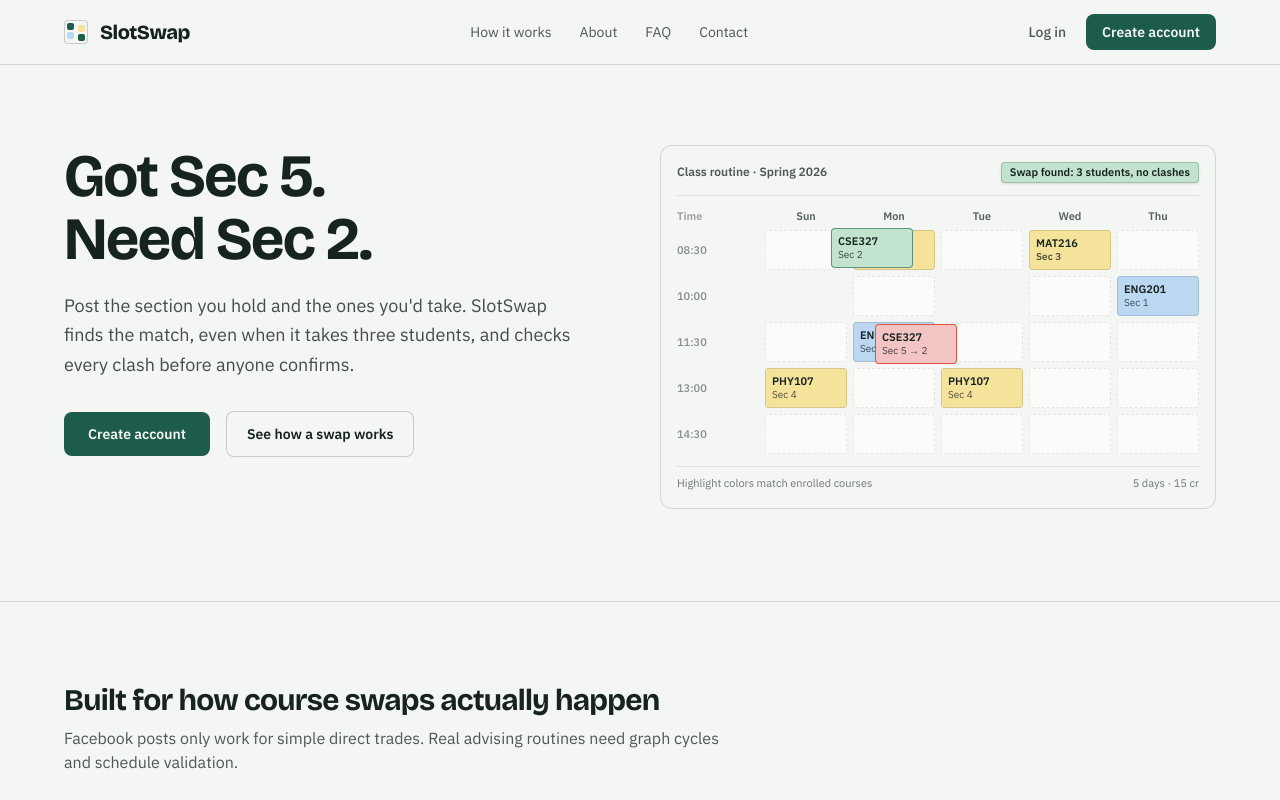
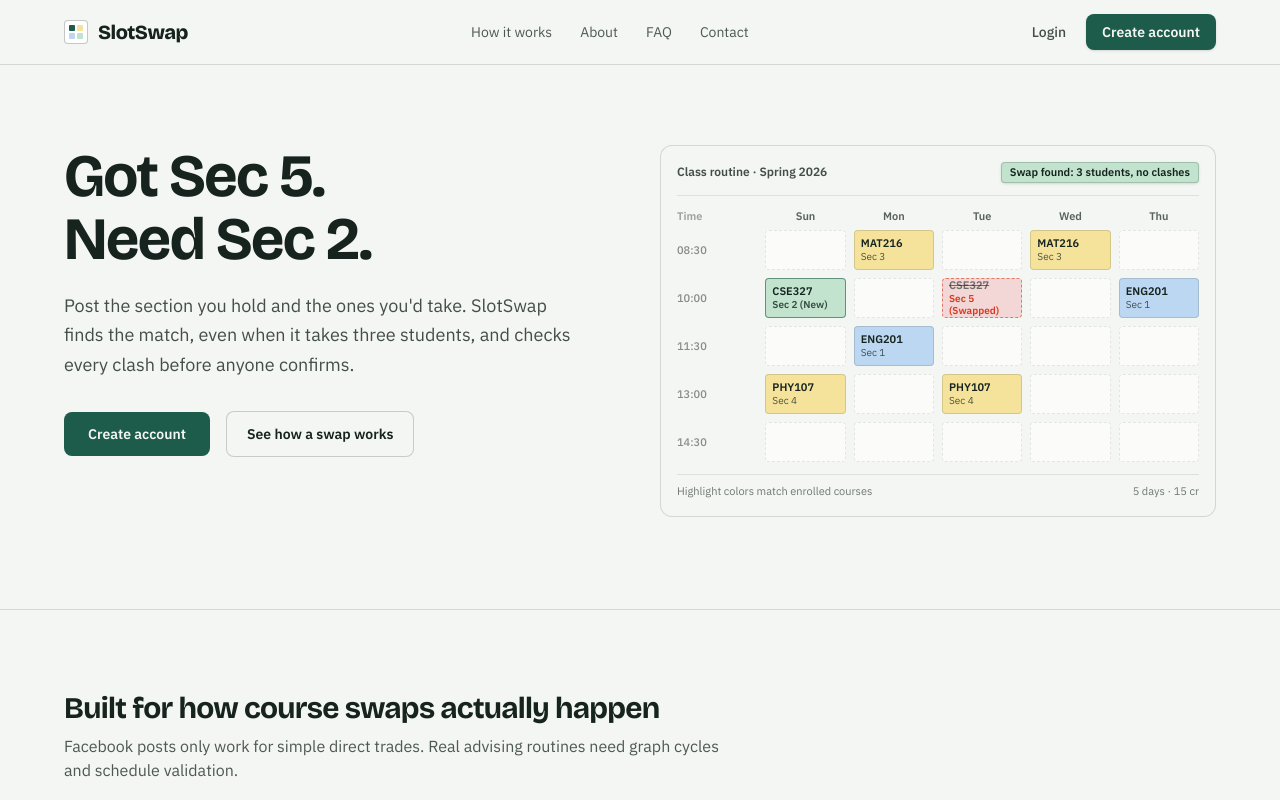
Before and after one commit to Mahi2132643/slotswap, a Next.js app: page / in a window 1280 px wide. Shown: the top 800 px of the page. Built offline with nearby package versions, Linux system fonts and the light colour scheme.

Commit message:
fix: resolve navbar button contrast and logo glyph alignment

```diff
--- a/src/app/globals.css
+++ b/src/app/globals.css
@@ -1,38 +1,16 @@
 @import "tailwindcss";
 
-:root {
-  /* Routine Sheet Design Tokens */
-  --paper: #F4F6F3;
-  --ink: #16231F;
-  --pine: #1D5B4A;
-  --pine-hover: #164639;
+@theme {
+  --color-paper: #F4F6F3;
+  --color-ink: #16231F;
+  --color-pine: #1D5B4A;
+  --color-pine-hover: #164639;
 
-  --marker-blue: #BCD7F2;
-  --marker-yellow: #F5E39B;
-  --marker-pink: #F2C4C4;
-  --marker-mint: #C2E4CE;
-  --signal: #D9381E;
-
-  /* Structure */
-  --border-line: rgba(22, 35, 31, 0.15);
-  --border-line-subtle: rgba(22, 35, 31, 0.08);
-
-  /* Radius hierarchy */
-  --radius-block: 4px;
-  --radius-btn: 8px;
-  --radius-panel: 12px;
-}
-
-@theme inline {
-  --color-paper: var(--paper);
-  --color-ink: var(--ink);
-  --color-pine: var(--pine);
-  --color-pine-hover: var(--pine-hover);
-  --color-marker-blue: var(--marker-blue);
-  --color-marker-yellow: var(--marker-yellow);
-  --color-marker-pink: var(--marker-pink);
-  --color-marker-mint: var(--marker-mint);
-  --color-signal: var(--signal);
+  --color-marker-blue: #BCD7F2;
+  --color-marker-yellow: #F5E39B;
+  --color-marker-pink: #F2C4C4;
+  --color-marker-mint: #C2E4CE;
+  --color-signal: #D9381E;
 
   --font-heading: var(--font-bricolage), system-ui, sans-serif;
   --font-body: var(--font-plex), var(--font-hind), system-ui, sans-serif;
@@ -40,13 +18,13 @@
 
 html {
   scroll-behavior: smooth;
-  background-color: var(--paper);
-  color: var(--ink);
+  background-color: #F4F6F3;
+  color: #16231F;
 }
 
 body {
-  background-color: var(--paper);
-  color: var(--ink);
+  background-color: #F4F6F3;
+  color: #16231F;
   font-family: var(--font-body);
   line-height: 1.5;
   -webkit-font-smoothing: antialiased;
@@ -54,7 +32,7 @@ body {
 
 h1, h2, h3, h4, h5, h6 {
   font-family: var(--font-heading);
-  color: var(--ink);
+  color: #16231F;
   letter-spacing: -0.025em;
   font-weight: 700;
   text-wrap: balance;
@@ -67,68 +45,36 @@ h1, h2, h3, h4, h5, h6 {
 
 /* Accessible focus ring */
 *:focus-visible {
-  outline: 2px solid var(--pine);
+  outline: 2px solid #1D5B4A;
   outline-offset: 2px;
 }
+
+/* Routine grid specific classes for safety against CSS purging */
+.bg-paper { background-color: #F4F6F3; }
+.bg-ink { background-color: #16231F; }
+.bg-pine { background-color: #1D5B4A; }
+.hover\:bg-pine-hover:hover { background-color: #164639; }
+.bg-marker-blue { background-color: #BCD7F2; }
+.bg-marker-yellow { background-color: #F5E39B; }
+.bg-marker-pink { background-color: #F2C4C4; }
+.bg-marker-mint { background-color: #C2E4CE; }
+.bg-signal { background-color: #D9381E; }
+
+.text-paper { color: #F4F6F3; }
+.text-ink { color: #16231F; }
+.text-pine { color: #1D5B4A; }
+.text-signal { color: #D9381E; }
+
+.border-ink\/15 { border-color: rgba(22, 35, 31, 0.15); }
+.border-ink\/20 { border-color: rgba(22, 35, 31, 0.20); }
+.border-ink\/10 { border-color: rgba(22, 35, 31, 0.10); }
 
 /* Swap animation for routine grid on homepage */
 @keyframes swap-move-a {
   0% {
     transform: translate(0, 0);
   }
-  40% {
-    transform: translate(0, -6px) scale(1.02);
-  }
   100% {
-    transform: translate(110px, 48px);
+    transform: translate(0, 0);
   }
 }
-
-@keyframes swap-move-b {
-  0% {
-    transform: translate(0, 0);
-  }
-  40% {
-    transform: translate(0, 6px) scale(0.98);
-  }
-  100% {
-    transform: translate(-110px, -48px);
-  }
-}
-
-@keyframes chip-fade-in {
-  0% {
-    opacity: 0;
-    transform: translateY(6px);
-  }
-  100% {
-    opacity: 1;
-    transform: translateY(0);
-  }
-}
-
-@media (prefers-reduced-motion: no-preference) {
-  .animate-swap-a {
-    animation: swap-move-a 900ms ease-in-out 400ms forwards;
-  }
-  .animate-swap-b {
-    animation: swap-move-b 900ms ease-in-out 400ms forwards;
-  }
-  .animate-chip {
-    opacity: 0;
-    animation: chip-fade-in 400ms ease-out 1350ms forwards;
-  }
-}
-
-@media (prefers-reduced-motion: reduce) {
-  .animate-swap-a {
-    transform: translate(110px, 48px);
-  }
-  .animate-swap-b {
-    transform: translate(-110px, -48px);
-  }
-  .animate-chip {
-    opacity: 1;
-    transform: none;
-  }
-}
--- a/src/components/public/HeroRoutineGrid.tsx
+++ b/src/components/public/HeroRoutineGrid.tsx
@@ -3,21 +3,20 @@ import React from "react";
 export function HeroRoutineGrid() {
   return (
     <div className="w-full overflow-x-auto pb-3">
-      <div className="min-w-[480px] bg-paper border border-ink/15 rounded-[12px] p-4 text-ink select-none relative">
+      <div className="min-w-[480px] bg-[#F4F6F3] border border-[#16231F]/15 rounded-[12px] p-4 text-[#16231F] select-none">
         {/* Header meta bar */}
-        <div className="flex items-center justify-between pb-3 mb-3 border-b border-ink/10 text-xs">
-          <span className="font-semibold text-ink/75">
+        <div className="flex items-center justify-between pb-3 mb-3 border-b border-[#16231F]/10 text-xs">
+          <span className="font-semibold text-[#16231F]/80">
             Class routine · Spring 2026
           </span>
-          {/* Animated floating chip */}
-          <span className="animate-chip text-[11px] font-semibold bg-marker-mint text-ink border border-ink/20 px-2 py-0.5 rounded-[4px] shadow-sm">
+          <span className="text-[11px] font-semibold bg-[#C2E4CE] text-[#16231F] border border-[#16231F]/20 px-2 py-0.5 rounded-[4px] shadow-sm">
             Swap found: 3 students, no clashes
           </span>
         </div>
 
         {/* Days Header */}
-        <div className="grid grid-cols-6 gap-1.5 text-center text-[11px] font-semibold text-ink/70 pb-1.5">
-          <div className="text-left text-ink/40">Time</div>
+        <div className="grid grid-cols-6 gap-2 text-center text-[11px] font-semibold text-[#16231F]/70 pb-1.5">
+          <div className="text-left text-[#16231F]/40">Time</div>
           <div>Sun</div>
           <div>Mon</div>
           <div>Tue</div>
@@ -26,85 +25,85 @@ export function HeroRoutineGrid() {
         </div>
 
         {/* Routine Slots */}
-        <div className="space-y-1.5 text-xs">
+        <div className="space-y-2 text-xs">
           {/* 08:30 */}
-          <div className="grid grid-cols-6 gap-1.5 items-center">
-            <div className="text-[11px] font-medium text-ink/50 tabular-nums">08:30</div>
-            <div className="bg-white/60 border border-dashed border-ink/10 rounded-[4px] h-10" />
-            <div className="bg-marker-yellow text-ink font-semibold rounded-[4px] h-10 flex flex-col justify-center px-1.5 border border-ink/15 leading-tight">
+          <div className="grid grid-cols-6 gap-2 items-center">
+            <div className="text-[11px] font-medium text-[#16231F]/50 tabular-nums">08:30</div>
+            <div className="bg-white/60 border border-dashed border-[#16231F]/10 rounded-[4px] h-10" />
+            <div className="bg-[#F5E39B] text-[#16231F] rounded-[4px] h-10 flex flex-col justify-center px-1.5 border border-[#16231F]/15 leading-tight">
               <span className="font-bold text-[11px]">MAT216</span>
-              <span className="text-[10px] text-ink/75 tabular-nums">Sec 3</span>
+              <span className="text-[10px] text-[#16231F]/75 tabular-nums">Sec 3</span>
             </div>
-            <div className="bg-white/60 border border-dashed border-ink/10 rounded-[4px] h-10" />
-            <div className="bg-marker-yellow text-ink font-semibold rounded-[4px] h-10 flex flex-col justify-center px-1.5 border border-ink/15 leading-tight">
+            <div className="bg-white/60 border border-dashed border-[#16231F]/10 rounded-[4px] h-10" />
+            <div className="bg-[#F5E39B] text-[#16231F] rounded-[4px] h-10 flex flex-col justify-center px-1.5 border border-[#16231F]/15 leading-tight">
               <span className="font-bold text-[11px]">MAT216</span>
-              <span className="text-[10px] text-ink/75 tabular-nums">Sec 3</span>
+              <span className="text-[10px] text-[#16231F]/75 tabular-nums">Sec 3</span>
             </div>
-            <div className="bg-white/60 border border-dashed border-ink/10 rounded-[4px] h-10" />
+            <div className="bg-white/60 border border-dashed border-[#16231F]/10 rounded-[4px] h-10" />
           </div>
 
-          {/* 10:00 - Swap Row */}
-          <div className="grid grid-cols-6 gap-1.5 items-center relative">
-            <div className="text-[11px] font-medium text-ink/50 tabular-nums">10:00</div>
-            {/* Block A: CSE327 Sec 5 (swapping out) */}
-            <div className="animate-swap-a bg-marker-pink text-ink rounded-[4px] h-10 flex flex-col justify-center px-1.5 border border-signal/80 leading-tight z-10">
+          {/* 10:00 - Swapped Course Row */}
+          <div className="grid grid-cols-6 gap-2 items-center">
+            <div className="text-[11px] font-medium text-[#16231F]/50 tabular-nums">10:00</div>
+            {/* Target Section 2 matched */}
+            <div className="bg-[#C2E4CE] text-[#16231F] rounded-[4px] h-10 flex flex-col justify-center px-1.5 border border-[#1D5B4A]/60 leading-tight">
               <span className="font-bold text-[11px]">CSE327</span>
-              <span className="text-[10px] text-ink/80 tabular-nums">Sec 5 → 2</span>
+              <span className="text-[10px] text-[#16231F]/80 tabular-nums font-semibold">Sec 2 (New)</span>
             </div>
-            <div className="bg-white/60 border border-dashed border-ink/10 rounded-[4px] h-10" />
-            {/* Block B: Target Sec 2 swapping in */}
-            <div className="animate-swap-b bg-marker-mint text-ink rounded-[4px] h-10 flex flex-col justify-center px-1.5 border border-pine/60 leading-tight z-10">
-              <span className="font-bold text-[11px]">CSE327</span>
-              <span className="text-[10px] text-ink/80 tabular-nums">Sec 2</span>
+            <div className="bg-white/60 border border-dashed border-[#16231F]/10 rounded-[4px] h-10" />
+            {/* Previous Section 5 successfully given away */}
+            <div className="bg-[#F2C4C4]/60 text-[#16231F] rounded-[4px] h-10 flex flex-col justify-center px-1.5 border border-dashed border-[#D9381E]/60 leading-tight">
+              <span className="font-bold text-[11px] line-through text-[#16231F]/60">CSE327</span>
+              <span className="text-[10px] text-[#D9381E] tabular-nums font-semibold">Sec 5 (Swapped)</span>
             </div>
-            <div className="bg-white/60 border border-dashed border-ink/10 rounded-[4px] h-10" />
-            <div className="bg-marker-blue text-ink rounded-[4px] h-10 flex flex-col justify-center px-1.5 border border-ink/15 leading-tight">
+            <div className="bg-white/60 border border-dashed border-[#16231F]/10 rounded-[4px] h-10" />
+            <div className="bg-[#BCD7F2] text-[#16231F] rounded-[4px] h-10 flex flex-col justify-center px-1.5 border border-[#16231F]/15 leading-tight">
               <span className="font-bold text-[11px]">ENG201</span>
-              <span className="text-[10px] text-ink/75 tabular-nums">Sec 1</span>
+              <span className="text-[10px] text-[#16231F]/75 tabular-nums">Sec 1</span>
             </div>
           </div>
 
           {/* 11:30 */}
-          <div className="grid grid-cols-6 gap-1.5 items-center">
-            <div className="text-[11px] font-medium text-ink/50 tabular-nums">11:30</div>
-            <div className="bg-white/60 border border-dashed border-ink/10 rounded-[4px] h-10" />
-            <div className="bg-marker-blue text-ink rounded-[4px] h-10 flex flex-col justify-center px-1.5 border border-ink/15 leading-tight">
+          <div className="grid grid-cols-6 gap-2 items-center">
+            <div className="text-[11px] font-medium text-[#16231F]/50 tabular-nums">11:30</div>
+            <div className="bg-white/60 border border-dashed border-[#16231F]/10 rounded-[4px] h-10" />
+            <div className="bg-[#BCD7F2] text-[#16231F] rounded-[4px] h-10 flex flex-col justify-center px-1.5 border border-[#16231F]/15 leading-tight">
               <span className="font-bold text-[11px]">ENG201</span>
-              <span className="text-[10px] text-ink/75 tabular-nums">Sec 1</span>
+              <span className="text-[10px] text-[#16231F]/75 tabular-nums">Sec 1</span>
             </div>
-            <div className="bg-white/60 border border-dashed border-ink/10 rounded-[4px] h-10" />
-            <div className="bg-white/60 border border-dashed border-ink/10 rounded-[4px] h-10" />
-            <div className="bg-white/60 border border-dashed border-ink/10 rounded-[4px] h-10" />
+            <div className="bg-white/60 border border-dashed border-[#16231F]/10 rounded-[4px] h-10" />
+            <div className="bg-white/60 border border-dashed border-[#16231F]/10 rounded-[4px] h-10" />
+            <div className="bg-white/60 border border-dashed border-[#16231F]/10 rounded-[4px] h-10" />
           </div>
 
           {/* 13:00 */}
-          <div className="grid grid-cols-6 gap-1.5 items-center">
-            <div className="text-[11px] font-medium text-ink/50 tabular-nums">13:00</div>
-            <div className="bg-marker-yellow text-ink rounded-[4px] h-10 flex flex-col justify-center px-1.5 border border-ink/15 leading-tight">
+          <div className="grid grid-cols-6 gap-2 items-center">
+            <div className="text-[11px] font-medium text-[#16231F]/50 tabular-nums">13:00</div>
+            <div className="bg-[#F5E39B] text-[#16231F] rounded-[4px] h-10 flex flex-col justify-center px-1.5 border border-[#16231F]/15 leading-tight">
               <span className="font-bold text-[11px]">PHY107</span>
-              <span className="text-[10px] text-ink/75 tabular-nums">Sec 4</span>
+              <span className="text-[10px] text-[#16231F]/75 tabular-nums">Sec 4</span>
             </div>
-            <div className="bg-white/60 border border-dashed border-ink/10 rounded-[4px] h-10" />
-            <div className="bg-marker-yellow text-ink rounded-[4px] h-10 flex flex-col justify-center px-1.5 border border-ink/15 leading-tight">
+            <div className="bg-white/60 border border-dashed border-[#16231F]/10 rounded-[4px] h-10" />
+            <div className="bg-[#F5E39B] text-[#16231F] rounded-[4px] h-10 flex flex-col justify-center px-1.5 border border-[#16231F]/15 leading-tight">
               <span className="font-bold text-[11px]">PHY107</span>
-              <span className="text-[10px] text-ink/75 tabular-nums">Sec 4</span>
+              <span className="text-[10px] text-[#16231F]/75 tabular-nums">Sec 4</span>
             </div>
-            <div className="bg-white/60 border border-dashed border-ink/10 rounded-[4px] h-10" />
-            <div className="bg-white/60 border border-dashed border-ink/10 rounded-[4px] h-10" />
+            <div className="bg-white/60 border border-dashed border-[#16231F]/10 rounded-[4px] h-10" />
+            <div className="bg-white/60 border border-dashed border-[#16231F]/10 rounded-[4px] h-10" />
           </div>
 
           {/* 14:30 */}
-          <div className="grid grid-cols-6 gap-1.5 items-center">
-            <div className="text-[11px] font-medium text-ink/50 tabular-nums">14:30</div>
-            <div className="bg-white/60 border border-dashed border-ink/10 rounded-[4px] h-10" />
-            <div className="bg-white/60 border border-dashed border-ink/10 rounded-[4px] h-10" />
-            <div className="bg-white/60 border border-dashed border-ink/10 rounded-[4px] h-10" />
-            <div className="bg-white/60 border border-dashed border-ink/10 rounded-[4px] h-10" />
-            <div className="bg-white/60 border border-dashed border-ink/10 rounded-[4px] h-10" />
+          <div className="grid grid-cols-6 gap-2 items-center">
+            <div className="text-[11px] font-medium text-[#16231F]/50 tabular-nums">14:30</div>
+            <div className="bg-white/60 border border-dashed border-[#16231F]/10 rounded-[4px] h-10" />
+            <div className="bg-white/60 border border-dashed border-[#16231F]/10 rounded-[4px] h-10" />
+            <div className="bg-white/60 border border-dashed border-[#16231F]/10 rounded-[4px] h-10" />
+            <div className="bg-white/60 border border-dashed border-[#16231F]/10 rounded-[4px] h-10" />
+            <div className="bg-white/60 border border-dashed border-[#16231F]/10 rounded-[4px] h-10" />
           </div>
         </div>
 
-        <div className="mt-3 pt-2 border-t border-ink/10 flex items-center justify-between text-[11px] text-ink/60">
+        <div className="mt-3 pt-2 border-t border-[#16231F]/10 flex items-center justify-between text-[11px] text-[#16231F]/60">
           <span>Highlight colors match enrolled courses</span>
           <span className="tabular-nums">5 days · 15 cr</span>
         </div>
--- a/src/components/public/Navbar.tsx
+++ b/src/components/public/Navbar.tsx
@@ -17,22 +17,22 @@ export function Navbar() {
   ];
 
   return (
-    <header className="sticky top-0 z-40 bg-paper border-b border-ink/15">
+    <header className="sticky top-0 z-40 bg-[#F4F6F3] border-b border-[#16231F]/15">
       <Container>
         <div className="flex h-16 items-center justify-between">
-          {/* Logo with 2x2 grid glyph where two cells offset to suggest swap */}
+          {/* Logo with clean 2x2 grid glyph */}
           <Link
             href="/"
-            className="flex items-center gap-3 font-heading font-extrabold text-xl tracking-tight text-ink"
+            className="flex items-center gap-2.5 font-heading font-extrabold text-xl tracking-tight text-[#16231F]"
           >
             <span
-              className="grid grid-cols-2 gap-1 w-6 h-6 p-0.5 border border-ink/20 rounded-[4px] bg-paper shrink-0"
+              className="grid grid-cols-2 gap-0.5 w-6 h-6 p-1 border border-[#16231F]/25 rounded-[4px] bg-white shrink-0"
               aria-hidden="true"
             >
-              <span className="bg-pine rounded-[2px]" />
-              <span className="bg-marker-yellow rounded-[2px] translate-y-0.5" />
-              <span className="bg-marker-blue rounded-[2px] -translate-y-0.5" />
-              <span className="bg-pine rounded-[2px]" />
+              <span className="bg-[#1D5B4A] rounded-[1px] w-full h-full block" />
+              <span className="bg-[#F5E39B] rounded-[1px] w-full h-full block" />
+              <span className="bg-[#BCD7F2] rounded-[1px] w-full h-full block" />
+              <span className="bg-[#C2E4CE] rounded-[1px] w-full h-full block" />
             </span>
             <span>SlotSwap</span>
           </Link>
@@ -50,8 +50,8 @@ export function Navbar() {
                   href={link.href}
                   className={`text-sm transition-colors ${
                     isActive
-                      ? "text-pine font-semibold"
-                      : "text-ink/75 hover:text-ink"
+                      ? "text-[#1D5B4A] font-semibold"
+                      : "text-[#16231F]/75 hover:text-[#16231F]"
                   }`}
                 >
                   {link.label}
@@ -64,13 +64,13 @@ export function Navbar() {
           <div className="hidden md:flex items-center gap-5">
             <Link
               href="/login"
-              className="text-sm font-medium text-ink/75 hover:text-ink"
+              className="text-sm font-medium text-[#16231F]/80 hover:text-[#16231F]"
             >
-              Log in
+              Login
             </Link>
             <Link
               href="/register"
-              className="rounded-[8px] bg-pine hover:bg-pine-hover text-paper text-sm font-semibold px-4 py-2 transition"
+              className="rounded-[8px] bg-[#1D5B4A] hover:bg-[#164639] text-[#F4F6F3] text-sm font-semibold px-4 py-2 transition shadow-sm"
             >
               Create account
             </Link>
@@ -81,7 +81,7 @@ export function Navbar() {
             <button
               type="button"
               onClick={() => setOpen(!open)}
-              className="p-2 text-ink border border-ink/15 rounded-[8px]"
+              className="p-2 text-[#16231F] border border-[#16231F]/15 rounded-[8px]"
               aria-label={open ? "Close menu" : "Open menu"}
               aria-expanded={open}
             >
@@ -104,7 +104,7 @@ export function Navbar() {
 
         {/* Mobile menu panel */}
         {open && (
-          <div className="md:hidden py-4 border-t border-ink/15 space-y-2">
+          <div className="md:hidden py-4 border-t border-[#16231F]/15 space-y-2">
             {navLinks.map((link) => (
               <Link
                 key={link.href}
@@ -112,25 +112,25 @@ export function Navbar() {
                 onClick={() => setOpen(false)}
                 className={`block px-3 py-2 text-sm rounded-[4px] ${
                   pathname === link.href
-                    ? "bg-pine/10 font-semibold text-pine"
-                    : "text-ink/80 hover:bg-black/5"
+                    ? "bg-[#1D5B4A]/10 font-semibold text-[#1D5B4A]"
+                    : "text-[#16231F]/80 hover:bg-black/5"
                 }`}
               >
                 {link.label}
               </Link>
             ))}
-            <div className="pt-3 border-t border-ink/15 space-y-2">
+            <div className="pt-3 border-t border-[#16231F]/15 space-y-2">
               <Link
                 href="/login"
                 onClick={() => setOpen(false)}
-                className="block text-center text-sm py-2 text-ink/80 hover:text-ink"
+                className="block text-center text-sm py-2 text-[#16231F]/80 hover:text-[#16231F]"
               >
-                Log in
+                Login
               </Link>
               <Link
                 href="/register"
                 onClick={() => setOpen(false)}
-                className="block text-center text-sm py-2 rounded-[8px] bg-pine text-paper font-semibold"
+                className="block text-center text-sm py-2 rounded-[8px] bg-[#1D5B4A] text-[#F4F6F3] font-semibold"
               >
                 Create account
               </Link>
```
